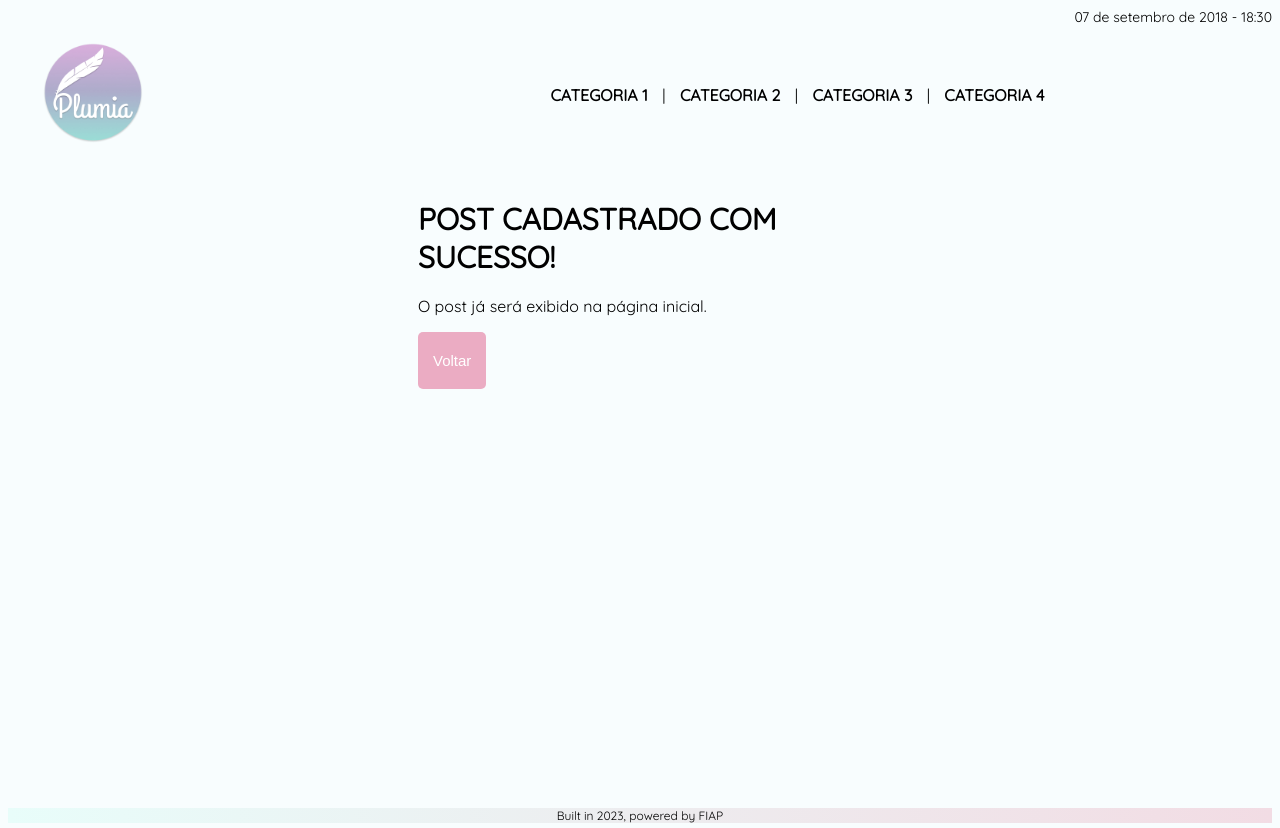
After one commit to vinicius111andrade/fiap_php_posts_back_and_front, a PHP site: page /html/feedback.html in a window 1280 px wide. The commit adds this page. Run offline with PHP 8.4, Linux system fonts and the light colour scheme.

Commit message:
tela feedback

```diff
--- a/ClientSide/css/style.css
+++ b/ClientSide/css/style.css
@@ -74,6 +74,27 @@ body {
   border: none;
   padding: 10px 15px;
   font-size: 1.1em;
+}
+
+
+.feedback-button {
+  background-color: #ebacc3;
+  border: 1px solid #f1c8d7;
+  color: #ffffff;
+  border-radius: 5px;
+  border: none;
+  padding: 20px 15px;
+  font-size: 15px;
+  align-items: center;
+}
+
+.feedback-button:hover{
+  background-color: #B1B0D9;
+  border: 1px solid #9e9ddf;
+  color: #ffffff;
+  border-radius: 5px;
+  border: none;
+
 }
 
 .breadcrumb {
--- /dev/null
+++ b/ClientSide/html/feedback.html
@@ -0,0 +1,50 @@
+<!DOCTYPE html>
+<html lang="pt-br">
+<head>
+    <meta charset="UTF-8">
+    <meta name="viewport" content="width=device-width, initial-scale=1.0">
+    <link rel="stylesheet" href="../css/style.css">
+    <link rel="icon" href="../images/logo_plumia.png" type="image/x-icon">
+    <title>feedback</title>
+</head>
+
+<body>
+    <div class="content-wrapper">
+        <div class="post-date">07 de setembro de 2018 - 18:30</div>
+        <div class="header">
+            <div class="logo">
+                <img src="../images/logo_plumia.png" alt="Logo Plumia" width="100" height="100">
+            </div>
+            <nav class="nav">
+                <a href="#categoria1">CATEGORIA 1</a> |
+                <a href="#categoria2">CATEGORIA 2</a> |
+                <a href="#categoria3">CATEGORIA 3</a> |
+                <a href="#categoria4">CATEGORIA 4</a>
+            </nav>
+        </div>
+
+
+        <div class="clearfix">
+            <div class="content_wight">
+                <div class="posts">
+                    <!-- Post 1 -->
+                    <div class="post">
+                        <div class="post-info">
+                            <div class="post-hipertitle">POST CADASTRADO COM SUCESSO!</div>
+                            <p>O post já será exibido na página inicial.</p>
+                            <button class="feedback-button" href="./admin_inserir.html">Voltar</button>
+                        </div>
+                    </div>
+
+
+
+                </div>
+            </div>
+        </div>
+    </div>
+
+    <footer>
+        Built in 2023, powered by FIAP
+    </footer>
+</body>
+</html>
--- a/ClientSide/index.html
+++ b/ClientSide/index.html
@@ -40,7 +40,7 @@
                         <div class="post-info">
                             <div class="post-title">10/10/2018 - Quisque risus orci, vulputate et sapien quis</div>
                             <p>Lorem ipsum dolor sit amet, consectetur adipiscing elit. Sed faucibus massa eget neque cursus, quis feugiat ipsum ornare. Cras erat massa, sodales vel odio ac.</p>
-                            <button class="read-more">LEIA MAIS</button>
+                            <button class="search-button">LEIA MAIS</button>
                         </div>
                     </div>
 
```
